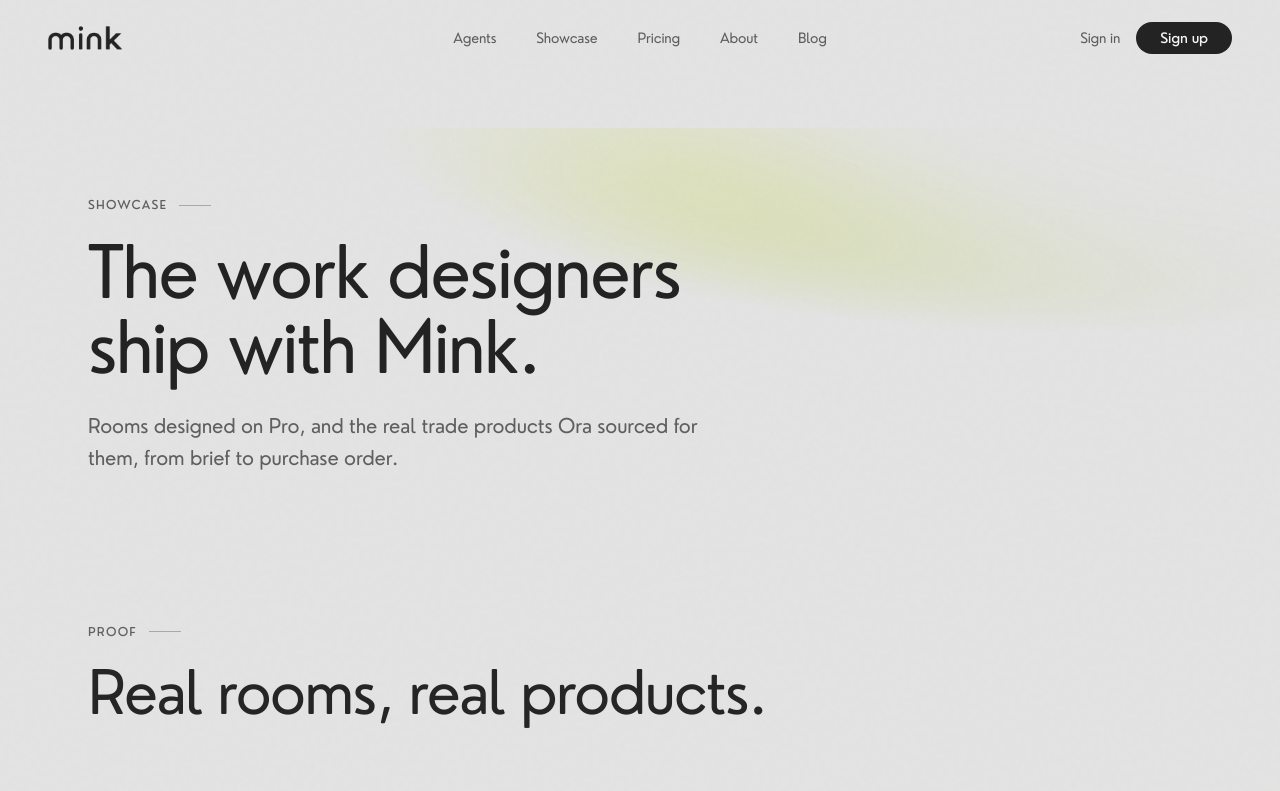
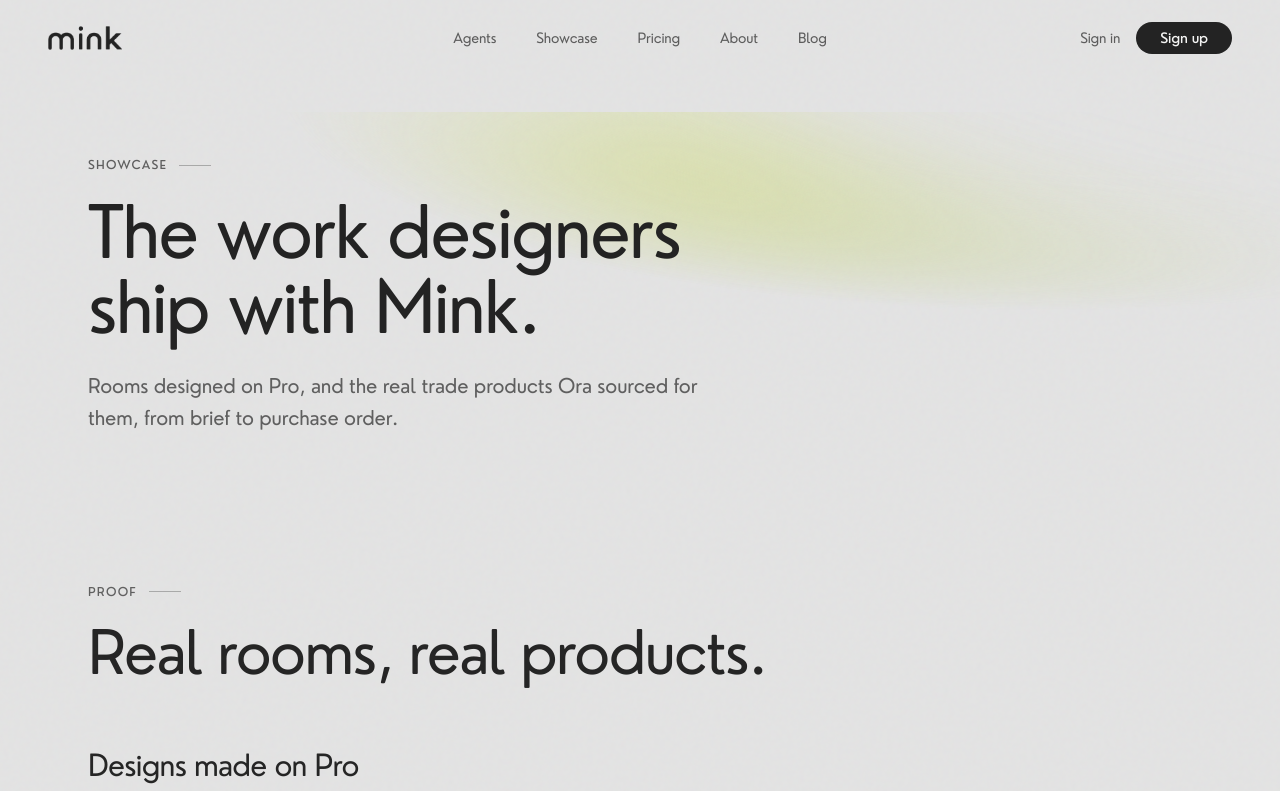
Before and after one commit to francescabadoino-coder/MinkWebsitev1, a Next.js app: page /showcase in a window 1280 px wide. Shown: the top 791 px of the page. Built offline with nearby package versions, Linux system fonts and the light colour scheme.

Commit message:
feat: adjust hero section layout and add custom PricingClosingCta headline
Co-authored-by: francescabadoino-coder <264541562+francescabadoino-coder@users.noreply.github.com>

```diff
--- a/app/showcase/page.tsx
+++ b/app/showcase/page.tsx
@@ -25,20 +25,22 @@ export default function ShowcasePage() {
       <main className="relative min-h-screen overflow-x-hidden bg-background text-foreground noise-overlay">
         <Navigation />
 
-        <div className="pt-28 lg:pt-32">
-          {/* Page hero — sets up the proof section that follows */}
-          <section className="relative overflow-hidden pt-10 pb-4 lg:pt-16">
+        <div className="pt-24 lg:pt-28">
+          {/* Page hero — proportioned to match the pricing/agents heroes:
+              same top rhythm below the nav and the bloom anchored into the top
+              corner rather than floating mid-section. */}
+          <section className="relative overflow-hidden pt-6 pb-4 lg:pt-10">
             {/* Same signature chartreuse bloom as the other pages, here
                 anchored top-right and interactive so it drifts with the
                 cursor — a variation on the treatment, not a copy. */}
             <div
               aria-hidden
-              className="pointer-events-none absolute inset-x-0 top-0 h-[68vh]"
+              className="pointer-events-none absolute inset-x-0 top-0 h-[62vh]"
               style={{
                 WebkitMaskImage:
-                  "radial-gradient(90% 70% at 84% -6%, #000 24%, transparent 62%)",
+                  "radial-gradient(95% 75% at 82% -8%, #000 26%, transparent 64%)",
                 maskImage:
-                  "radial-gradient(90% 70% at 84% -6%, #000 24%, transparent 62%)",
+                  "radial-gradient(95% 75% at 82% -8%, #000 26%, transparent 64%)",
               }}
             >
               <AnimatedWaves interactive />
@@ -60,7 +62,19 @@ export default function ShowcasePage() {
 
           <ProductProofSection />
 
-          <PricingClosingCta />
+          <PricingClosingCta
+            headline={
+              <>
+                Your next project could be{" "}
+                <span className="relative inline-block font-serif italic pr-1">
+                  <span className="inline-flex">here</span>
+                  <span className="absolute -bottom-1 left-0 right-1 h-1 rounded-full bg-foreground/25" />
+                </span>
+                .
+              </>
+            }
+            description="Start on a real room and let Ora source it, brief to purchase order. The work above was made this way."
+          />
         </div>
 
         <FooterSection />
--- a/components/landing/pricing/pricing-closing-cta.tsx
+++ b/components/landing/pricing/pricing-closing-cta.tsx
@@ -1,12 +1,25 @@
 "use client";
 
-import { useEffect, useRef, useState } from "react";
+import { useEffect, useRef, useState, type ReactNode } from "react";
 import { ArrowRight } from "lucide-react";
 import { Button } from "@/components/ui/button";
 import { AnimatedWaves } from "@/components/landing/animated-waves";
 import { useBetaAccess } from "@/components/landing/beta-access-provider";
 
-export function PricingClosingCta() {
+/**
+ * Shared closing CTA for the pricing and showcase pages. Copy defaults to the
+ * pricing messaging; pages can override `headline` / `description` so the CTA
+ * speaks to that page (the showcase page passes work/proof-oriented copy).
+ * The signature underlined-serif emphasis in the headline is preserved either
+ * way — a plain `headline` string still renders with the standard treatment.
+ */
+export function PricingClosingCta({
+  headline,
+  description,
+}: {
+  headline?: ReactNode;
+  description?: ReactNode;
+} = {}) {
   const [isVisible, setIsVisible] = useState(false);
   const sectionRef = useRef<HTMLDivElement>(null);
   const { open } = useBetaAccess();
@@ -43,6 +56,8 @@ export function PricingClosingCta() {
             isVisible ? "opacity-100 translate-y-0" : "opacity-0 translate-y-8"
           }`}
         >
+          {headline ?? (
+            <>
               Start free. Upgrade when it{" "}
               {/* Copy stays #232323; the underline bar carries the emphasis */}
               <span className="relative inline-block font-serif italic pr-1">
@@ -50,6 +65,8 @@ export function PricingClosingCta() {
                 <span className="absolute -bottom-1 left-0 right-1 h-1 rounded-full bg-foreground/25" />
               </span>
               .
+            </>
+          )}
         </h2>
 
         <p
@@ -57,8 +74,8 @@ export function PricingClosingCta() {
             isVisible ? "opacity-100 translate-y-0" : "opacity-0 translate-y-4"
           }`}
         >
-          Try Mink on a real project at no cost. No credit card, no commitment,
-          just your hours back.
+          {description ??
+            "Try Mink on a real project at no cost. No credit card, no commitment, just your hours back."}
         </p>
 
         <div
```
Lines whose indentation alone changed are shown as unchanged.
